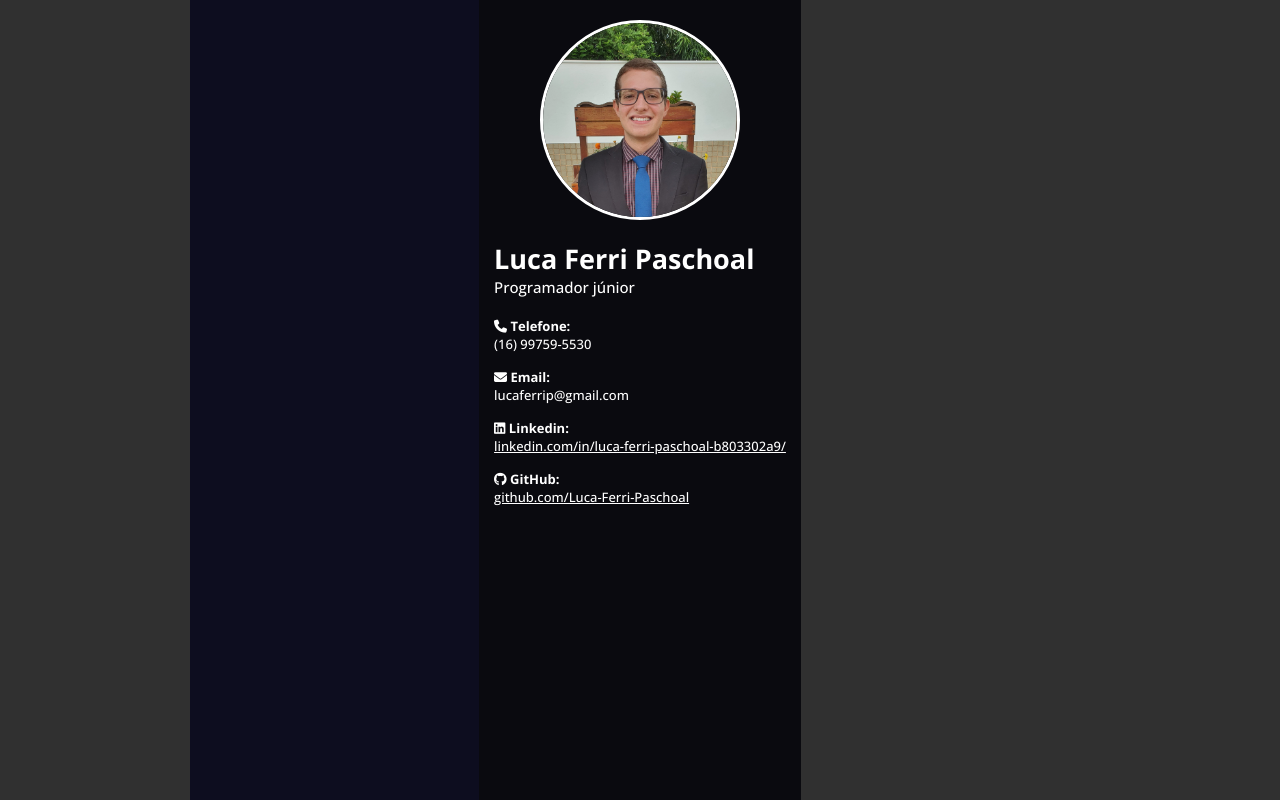
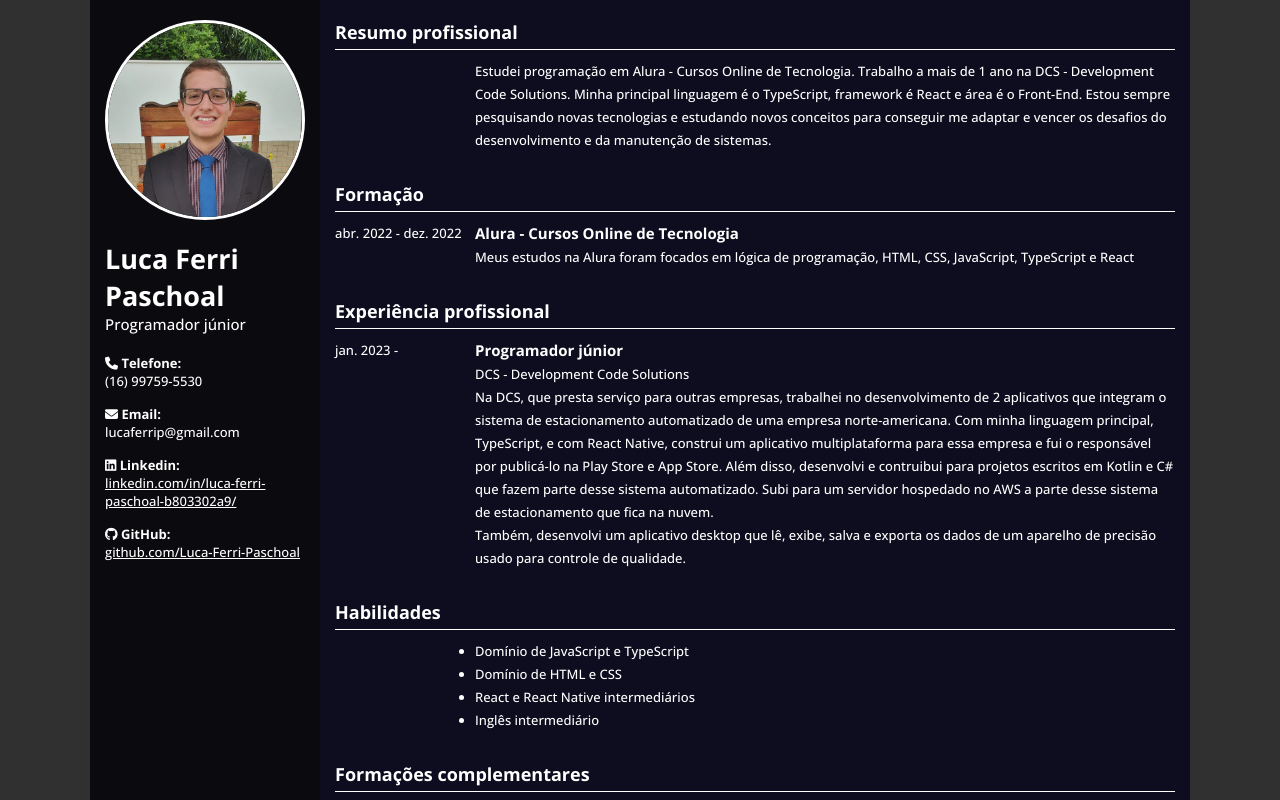
Before and after one commit to Luca-Ferri-Paschoal/lf-curriculum-vitae, a website: page index.html in a window 1280 px wide. Drawn offline with nearby package versions, Linux system fonts and the light colour scheme; files whose address does not match are found by name.

Commit message:
Main section were added to index.html

```diff
--- a/index.html
+++ b/index.html
@@ -1,5 +1,6 @@
 <!DOCTYPE html>
 <html lang="pt-br">
+
 <head>
     <meta charset="UTF-8">
     <meta name="viewport" content="width=device-width, initial-scale=1.0">
@@ -7,11 +8,9 @@
     <link rel="stylesheet" href="./style.css">
     <script src="https://kit.fontawesome.com/f3129fec84.js" crossorigin="anonymous"></script>
 </head>
+
 <body>
     <section class="page-content">
-        <main>
-        </main>
-
         <aside>
             <diV class="perfil-img-div">
                 <img class="perfil-img" src="./assets//lf-perfil.jpg" alt="Perfil de Luca Ferri">
@@ -41,7 +40,8 @@
                             <i class="fa-brands fa-linkedin"></i>
                             <span class="contact-info-tag">Linkedin:</span>
                         </div>
-                        <a href="https://www.linkedin.com/in/luca-ferri-paschoal-b803302a9/">linkedin.com/in/luca-ferri-paschoal-b803302a9/</a>
+                        <a
+                            href="https://www.linkedin.com/in/luca-ferri-paschoal-b803302a9/">linkedin.com/in/luca-ferri-paschoal-b803302a9/</a>
                     </div>
                     <div class="contact-info">
                         <div>
@@ -53,8 +53,99 @@
                 </div>
             </div>
         </aside>
+        <main>
+            <div class="topic-container">
+                <div class="topic-title-container">
+                    <h2 class="topic-title">Resumo profissional</h2>
+                </div>
+                <div class="topic-content-container">
+                    <div class="topic-date-container">
 
-        <footer></footer>
+                    </div>
+                    <div class="topic-info-container">
+                        <p>Estudei programação em Alura - Cursos Online de Tecnologia. Trabalho a mais de 1 ano na DCS -
+                            Development Code Solutions. Minha principal linguagem é o TypeScript, framework é React e área é o
+                            Front-End. Estou sempre pesquisando novas tecnologias e estudando novos conceitos para conseguir me
+                            adaptar e vencer os desafios do desenvolvimento e da manutenção de sistemas.</p>
+                    </div>
+                </div>
+            </div>
+            <div class="topic-container">
+                <div class="topic-title-container">
+                    <h2 class="topic-title">Formação</h2>
+                </div>
+                <div class="topic-content-container">
+                    <div class="topic-date-container">
+                        <span>abr. 2022 - dez. 2022</span>
+                    </div>
+                    <div class="topic-info-container">
+                        <span class="topic-info-bold">Alura - Cursos Online de Tecnologia</span>
+                        <p>Meus estudos na Alura foram focados em lógica de programação, HTML, CSS, JavaScript, TypeScript e
+                            React</p>
+                    </div>
+                </div>
+            </div>
+            <div class="topic-container">
+                <div class="topic-title-container">
+                    <h2 class="topic-title">Experiência profissional</h2>
+                </div>
+                <div class="topic-content-container">
+                    <div class="topic-date-container">
+                        <span>jan. 2023 - </span>
+                    </div>
+                    <div class="topic-info-container">
+                        <span class="topic-info-bold">Programador júnior</span>
+                        <br>
+                        <span>DCS - Development Code Solutions</span>
+                        <br>
+                        <p>Na DCS, que presta serviço para outras empresas, trabalhei no desenvolvimento de 2 aplicativos que
+                            integram o sistema de estacionamento automatizado de uma empresa norte-americana. Com minha
+                            linguagem principal, TypeScript, e com React Native, construi um aplicativo multiplataforma para
+                            essa empresa e fui o responsável por publicá-lo na Play Store e App Store. Além disso, desenvolvi e
+                            contruibui para projetos escritos em Kotlin e C# que fazem parte desse sistema automatizado. Subi
+                            para um servidor hospedado no AWS a parte desse sistema de estacionamento que fica na nuvem.</p>
+                        <p>Também, desenvolvi um aplicativo desktop que lê, exibe, salva e exporta os dados de um aparelho de
+                            precisão usado para controle de qualidade.</p>
+                    </div>
+                </div>
+            </div>
+            <div class="topic-container">
+                <div class="topic-title-container">
+                    <h2 class="topic-title">Habilidades</h2>
+                </div>
+                <div class="topic-content-container">
+                    <div class="topic-date-container">
+
+                    </div>
+                    <div class="topic-info-container">
+                        <ul class="habilities-list">
+                            <li>Domínio de JavaScript e TypeScript</li>
+                            <li>Domínio de HTML e CSS</li>
+                            <li>React e React Native intermediários</li>
+                            <li>Inglês intermediário</li>
+                        </ul>
+                    </div>
+                </div>
+            </div>
+            <div class="topic-container">
+                <div class="topic-title-container">
+                    <h2 class="topic-title">Formações complementares</h2>
+                </div>
+                <div class="topic-content-container">
+                    <div class="topic-date-container">
+                        <span>jan. 2021 - ago. 2022</span>
+                    </div>
+                    <div class="topic-info-container">
+                        <div>
+                            <span class="topic-info-bold">Inglês - Alpha Idiomas</span>
+                            <br>
+                            <span>Módulos 1, 2 e 3</span>
+                        </div>
+                    </div>
+                </div>
+            </div>
+        </main>
     </section>
 </body>
+
 </html>
--- /dev/null
+++ b/sroll-bar.css
@@ -0,0 +1,13 @@
+/* WebKit (Chrome, Safari, Opera) */
+::-webkit-scrollbar {
+    width: 3px;
+}
+
+::-webkit-scrollbar-thumb {
+    background: #565656;
+    border-radius: 2px;
+}
+
+::-webkit-scrollbar-track {
+    background: transparent;
+}
--- a/style.css
+++ b/style.css
@@ -1,4 +1,5 @@
 @import url('https://fonts.googleapis.com/css2?family=Open+Sans:ital,wght@0,300..800;1,300..800&display=swap');
+@import url('./sroll-bar.css');
 
 * {
     border: none;
@@ -9,6 +10,7 @@
     color: inherit;
     font-family: "Open Sans", sans-serif;
     outline: none;
+    list-style: none;
     box-sizing: border-box;
 }
 
@@ -36,8 +38,7 @@
 }
 
 body {
-    min-width: 100vw;
-    min-height: 100vh;
+
     display: flex;
     justify-content: center;
     background-color: var(--dark-gray);
@@ -45,24 +46,66 @@ body {
 
 .page-content {
     width: 100%;
-    max-width: 900px;
-    min-height: 100vh;
+    max-width: 1100px;
     display: grid;
-    grid-template-columns: auto auto;
+    grid-template-columns: 1fr auto;
     grid-template-rows: 100%;
     grid-template-areas:
-    "main aside";
+    "aside main";
 }
 
 main {
+    grid-area: main;
+    height: 100vh;
+    display: flex;
+    flex-direction: column;
+    gap: 30px;
+    padding: 20px 15px;
     background-color: var(--blue-black);
+    color: white;
+    overflow-y: scroll;
+}
+
+.topic-container {
+    display: flex;
+    flex-direction: column;
+    gap: 10px;
+    font-size: var(--font-small);
+}
+
+.topic-title-container {
+    --border: 1px solid white;
+    padding-bottom: 5px;
+    border-bottom: var(--border);
+}
+
+.topic-title {
+    font-size: var(--font-large);
+    font-weight: var(--weight-bold);
+}
+
+.topic-content-container {
+    display: grid;
+    grid-template-columns: 140px 1fr;
+    line-height: 23px;
+}
+
+.topic-info-bold {
+    font-size: var(--font-medium);
+    font-weight: var(--weight-bold);
+}
+
+.habilities-list > li {
+    list-style: disc;
 }
 
 aside {
+    grid-area: aside;
     width: fit-content;
     display: flex;
     flex-direction: column;
     gap: 20px;
+    right: 0;
     padding: 20px 15px;
     background-color: var(--deep-blue-black);
     color: white;
```
